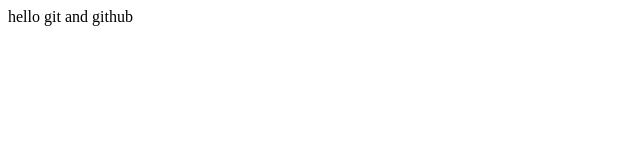
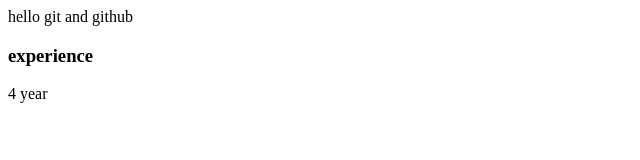
Before and after one commit to yash8855/python-code, a plain HTML site: page index.html in a window 1280 px wide. Shown: the whole page, without its empty margins (0-640 px from the left). Drawn offline with Linux system fonts and the light colour scheme.

Commit message:
add javascript file

```diff
--- a/index.html
+++ b/index.html
@@ -1 +1,3 @@
 <p>hello git and github</p>
+<h3>experience</h3>
+<p>4 year </p>
--- /dev/null
+++ b/index.js
@@ -0,0 +1 @@
+console.log("welcome to javascript")
```
